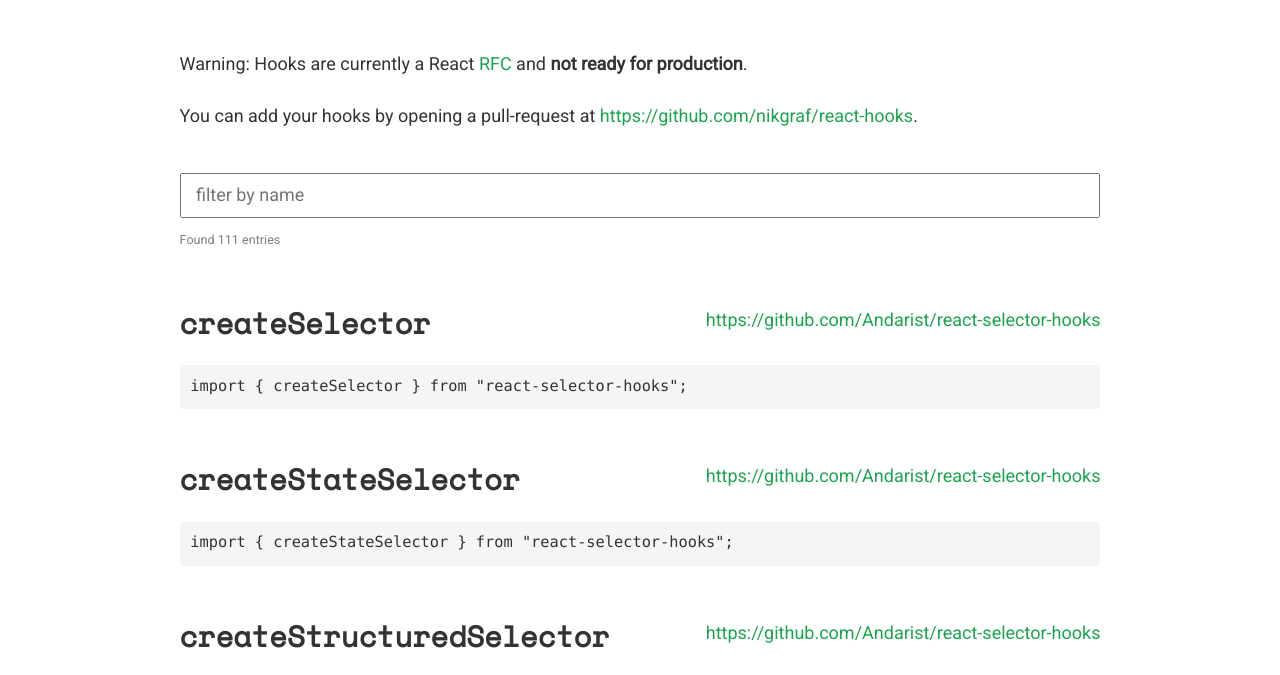
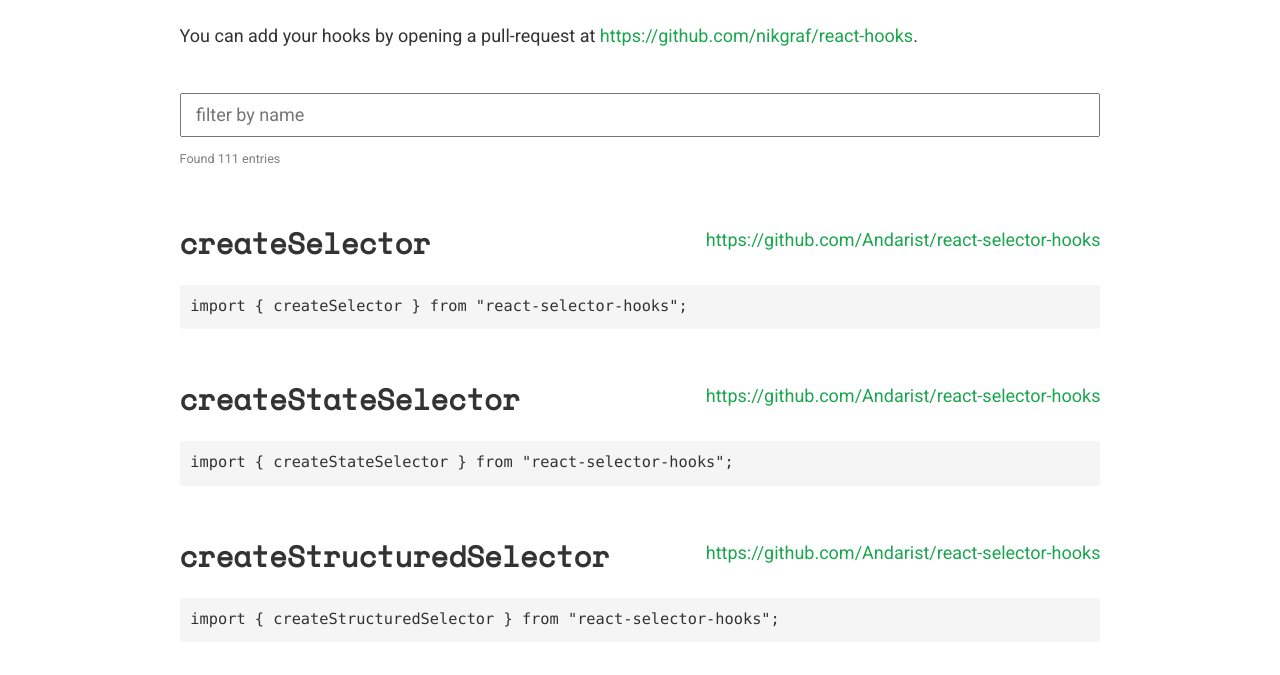
Before and after one commit to nikgraf/react-hooks, a Gatsby site in the folder site/: page / in a window 1280 px wide. Shown: the part 100-775 px from the top of the page. Built offline with nearby package versions, Linux system fonts and the light colour scheme; Gatsby itself is replaced by a stand-in of ours.

Commit message:
Removed 'not ready for production' messages

```diff
--- a/site/src/pages/index.js
+++ b/site/src/pages/index.js
@@ -59,11 +59,6 @@ class IndexPage extends React.Component {
 
     return (
       <Layout>
-        <p style={{ marginTop: "3rem" }}>
-          Warning: Hooks are currently a React
-          <a href={"https://github.com/reactjs/rfcs/pull/68"}> RFC</a> and{" "}
-          <strong>not ready for production</strong>.
-        </p>
         <p>
           You can add your hooks by opening a pull-request at{" "}
           <a href={"https://github.com/nikgraf/react-hooks"}>
```
Also changed, not shown: README.md.
